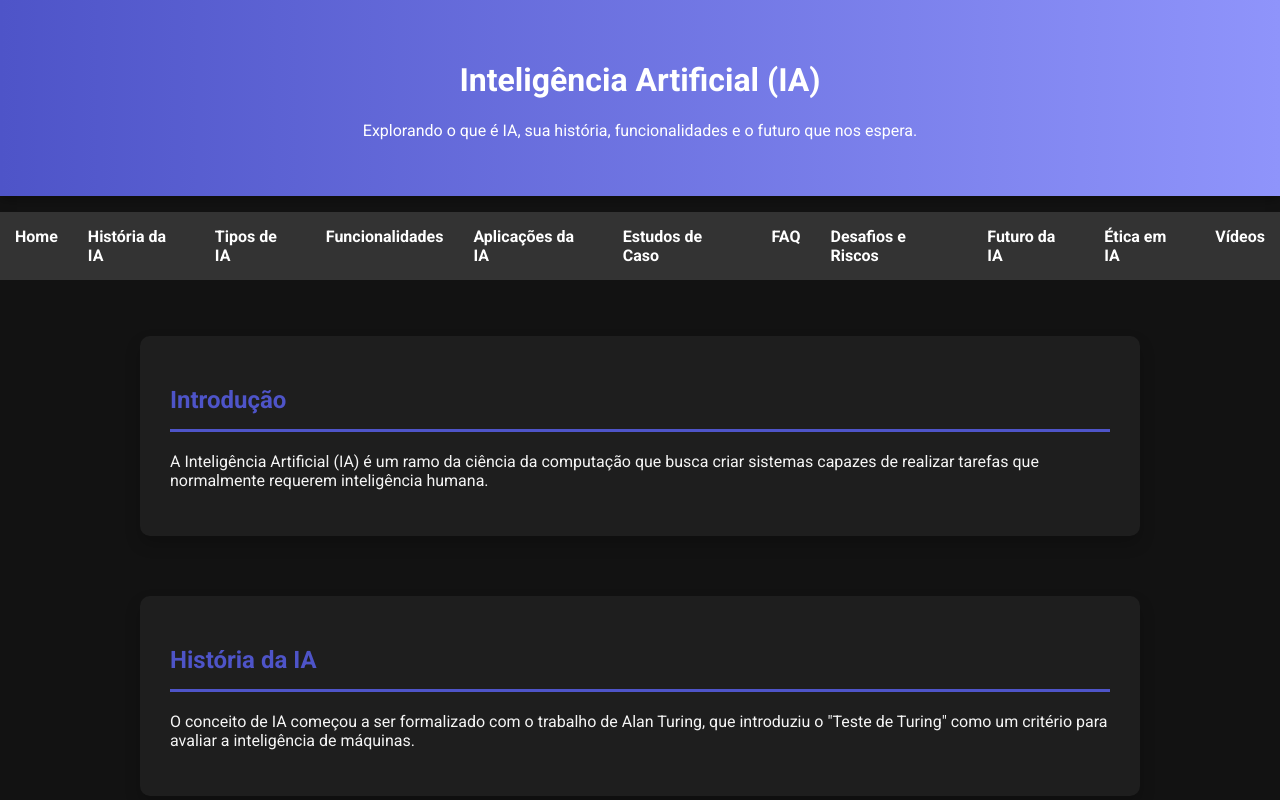
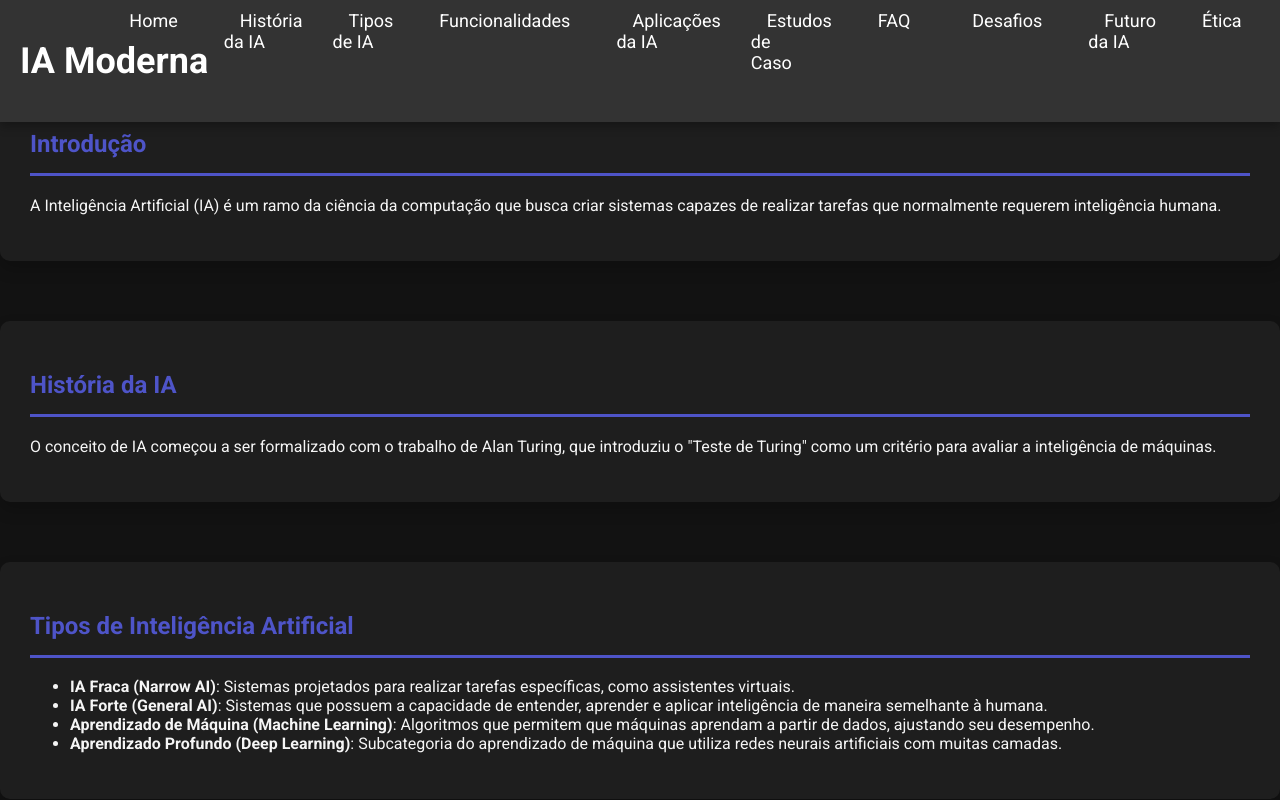
Before and after one commit to kauandev570/inteligencia-artificial, a plain HTML site: page index.html in a window 1280 px wide. Shown: the top 800 px of the page. Drawn offline with nearby package versions, Linux system fonts and the light colour scheme.

Commit message:
Atualização Menu

```diff
--- a/index.html
+++ b/index.html
@@ -11,12 +11,16 @@
     <script src="https://cdn.jsdelivr.net/npm/chart.js"></script>
 </head>
 <body>
+
+    <!-- Menu fixo no topo -->
     <header>
-        <h1>Inteligência Artificial (IA)</h1>
-        <p>Explorando o que é IA, sua história, funcionalidades e o futuro que nos espera.</p>
-    </header>
-    <nav>
-        <ul>
+        <nav class="navbar">
+            <div class="logo">
+                <h1>IA Moderna</h1>
+            </div>
+            <input type="checkbox" id="menu-toggle">
+            <label for="menu-toggle" class="menu-icon">&#9776;</label>
+            <ul class="menu">
                 <li><a href="#home">Home</a></li>
                 <li><a href="#historia">História da IA</a></li>
                 <li><a href="#tipos">Tipos de IA</a></li>
@@ -24,12 +28,14 @@
                 <li><a href="#aplicacoes">Aplicações da IA</a></li>
                 <li><a href="#estudos-caso">Estudos de Caso</a></li>
                 <li><a href="#faq">FAQ</a></li>
-            <li><a href="#desafios">Desafios e Riscos</a></li>
+                <li><a href="#desafios">Desafios</a></li>
                 <li><a href="#futuro">Futuro da IA</a></li>
-            <li><a href="#etica">Ética em IA</a></li>
+                <li><a href="#etica">Ética</a></li>
                 <li><a href="#videos">Vídeos</a></li>
             </ul>
         </nav>
+    </header>
+
     <main>
         <section id="home" class="hidden">
             <h2>Introdução</h2>
@@ -106,9 +112,19 @@
             </div>
         </section>
     </main>
+
     <footer>
         <p>&copy; 2024 - Apresentação sobre Inteligência Artificial</p>
     </footer>
+
     <script src="src/js/script.js"></script>
+    <script>
+        // Adiciona o evento de clique para fechar o menu ao clicar em uma opção
+        document.querySelectorAll('.menu li a').forEach(item => {
+            item.addEventListener('click', function() {
+                document.getElementById('menu-toggle').checked = false; // Fecha o menu
+            });
+        });
+    </script>
 </body>
 </html>
--- a/src/css/estilos.css
+++ b/src/css/estilos.css
@@ -2,50 +2,104 @@
 body {
     font-family: 'Roboto', sans-serif;
     margin: 0;
-    padding: 0;
+    padding-top: 80px; /* Para garantir que o conteúdo não fique por baixo do menu fixo */
     background-color: #121212;
     color: #f5f5f5;
 }
 
-header {
-    background: linear-gradient(90deg, #4e54c8, #8f94fb);
-    color: white;
-    padding: 40px 0;
-    text-align: center;
+/* Menu moderno fixo no topo */
+.navbar {
+    background-color: #333;
+    position: fixed;
+    width: 100%;
+    top: 0;
+    left: 0;
+    z-index: 1000;
+    padding: 10px 0;
     box-shadow: 0 4px 10px rgba(0, 0, 0, 0.3);
 }
 
-nav {
-    background: #333;
+.logo {
+    float: left;
+    color: white;
+    padding-left: 20px;
+    font-size: 24px;
+    font-weight: bold;
 }
 
-nav ul {
+.menu {
     list-style: none;
-    padding: 15px 0;
+    margin: 0;
+    padding: 0;
     display: flex;
     justify-content: center;
 }
 
-nav ul li {
+.menu li {
     margin: 0 15px;
 }
 
-nav a {
+.menu li a {
     color: white;
     text-decoration: none;
-    font-weight: bold;
-    transition: color 0.3s, transform 0.3s;
+    font-size: 18px;
+    padding: 8px 16px;
+    transition: background-color 0.3s, transform 0.3s;
 }
 
-nav a:hover {
-    color: #ffcc00;
-    transform: scale(1.1);
+.menu li a:hover {
+    background-color: #4e54c8;
+    border-radius: 5px;
+    transform: scale(1.05);
 }
 
-main {
-    padding: 40px;
-    max-width: 1000px;
-    margin: 0 auto;
+/* Ícone para dispositivos móveis */
+.menu-icon {
+    display: none;
+    font-size: 28px;
+    color: white;
+    padding-right: 20px;
+    cursor: pointer;
+    float: right;
+    margin-top: 5px; /* Ajuste de margem para centralizar melhor o ícone */
+}
+
+/* Compatibilidade com dispositivos móveis */
+@media screen and (max-width: 768px) {
+    .menu {
+        display: none;
+        flex-direction: column;
+        background-color: #333;
+        position: absolute;
+        top: 50px;
+        width: 100%;
+        left: 0;
+        border-radius: 5px; /* Bordas arredondadas para o menu */
+        box-shadow: 0 4px 10px rgba(0, 0, 0, 0.3); /* Sombra para o menu */
+    }
+
+    .menu li {
+        text-align: center;
+        margin: 0;
+        border-bottom: 1px solid #444; /* Linha entre itens */
+    }
+
+    .menu li:last-child {
+        border-bottom: none; /* Remove a linha do último item */
+    }
+
+    .menu-icon {
+        display: block;
+    }
+
+    #menu-toggle:checked + .menu-icon + .menu {
+        display: flex;
+    }
+}
+
+/* Oculte a caixa de seleção */
+#menu-toggle {
+    display: none; /* Isso oculta a caixa de marcação */
 }
 
 section {
```
Also changed, not shown: src/js/script.js (line endings or trailing spaces). Lines whose indentation alone changed are shown as unchanged.
